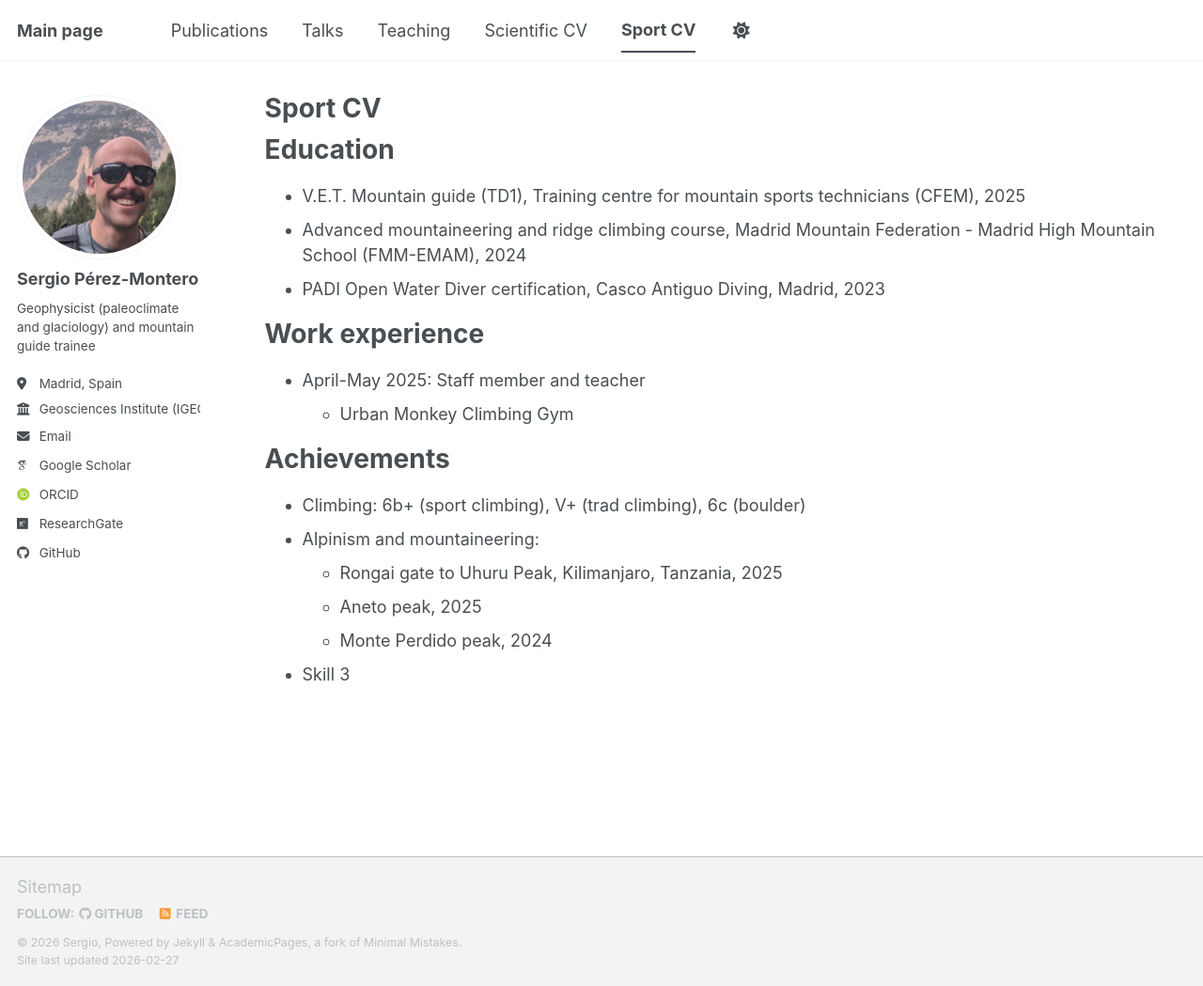
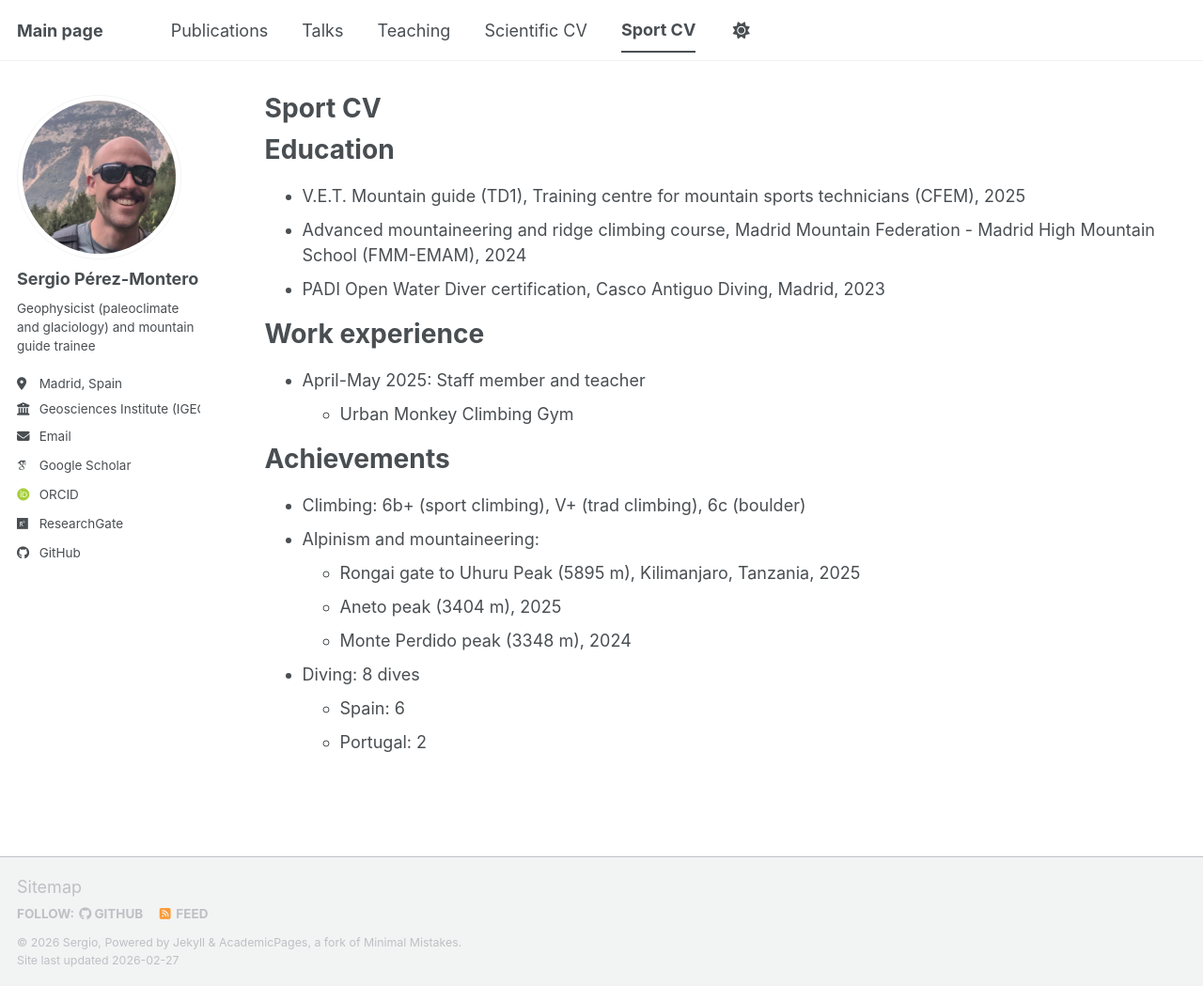
Before and after one commit to sperezmont/sperezmont.github.io, a Jekyll site: the page built from _pages/SportCV.md, in a window 1280 px wide and 1049 px high. Shown: the whole window at 94% size. Built offline with Jekyll 4.4.1, drawn with Linux system fonts in a browser that asks for light colours; some web fonts are replaced; a script bundle is joined from its source files by our own code; library files that are not in the unit come from our copies.

Commit message:
Update SportCV.md

```diff
--- a/_pages/SportCV.md
+++ b/_pages/SportCV.md
@@ -24,7 +24,9 @@ Achievements
 ======
 * Climbing: 6b+ (sport climbing), V+ (trad climbing), 6c (boulder)
 * Alpinism and mountaineering:
-  * Rongai gate to Uhuru Peak, Kilimanjaro, Tanzania, 2025
-  * Aneto peak, 2025
-  * Monte Perdido peak, 2024
-* Skill 3
+  * Rongai gate to Uhuru Peak (5895 m), Kilimanjaro, Tanzania, 2025
+  * Aneto peak (3404 m), 2025
+  * Monte Perdido peak (3348 m), 2024
+* Diving: 8 dives
+  * Spain: 6
+  * Portugal: 2
```
